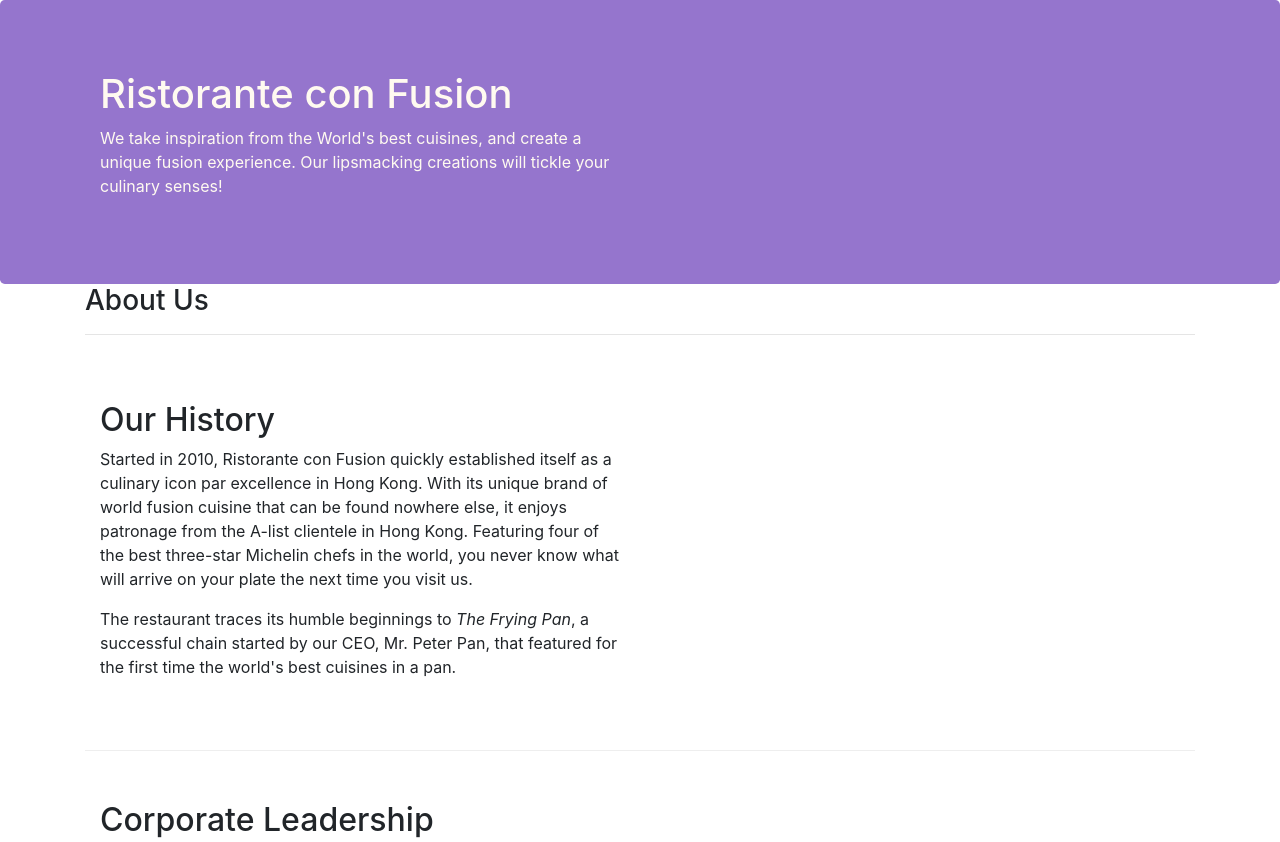
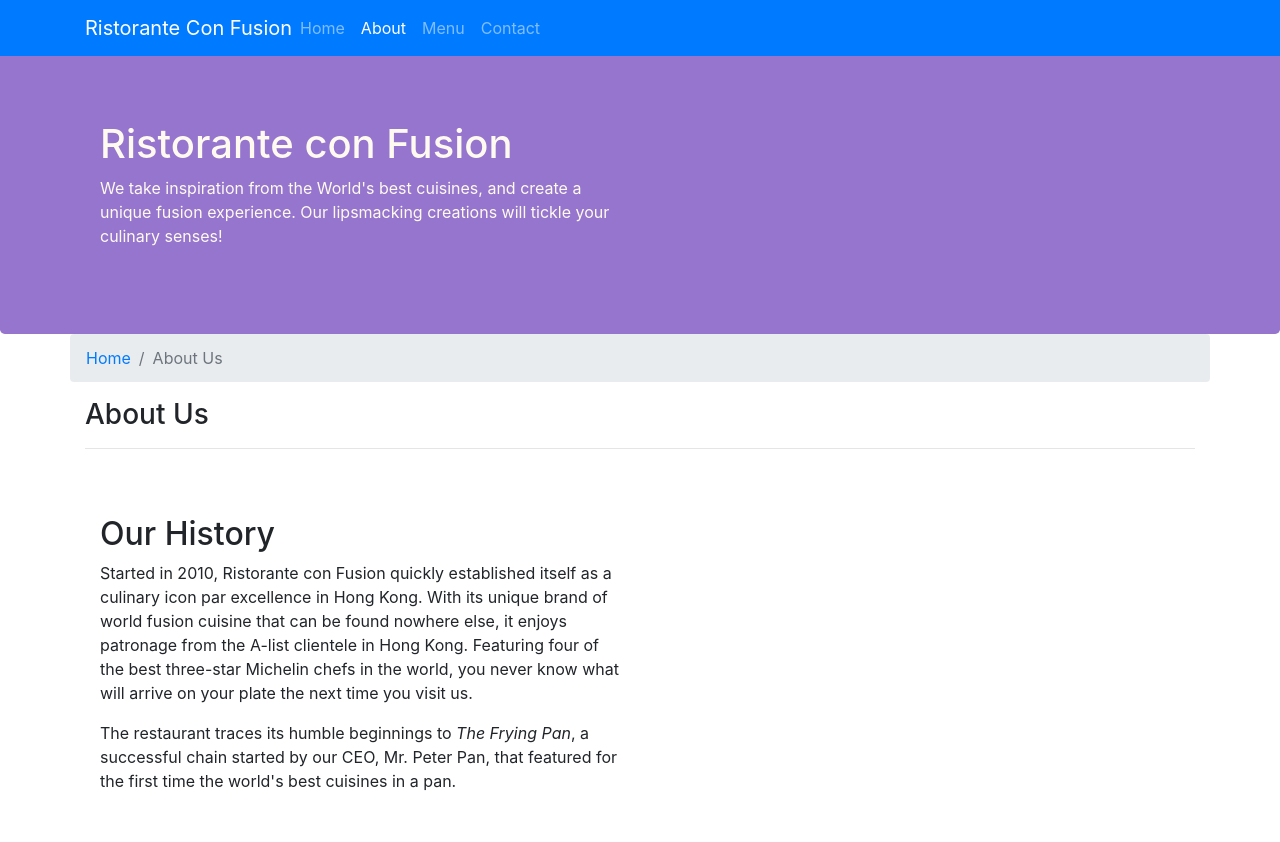
Before and after one commit to milandaviss/confusion_demo_website, a website: page aboutus.html in a window 1280 px wide. Shown: the top 842 px of the page. Drawn offline with nearby package versions, Linux system fonts and the light colour scheme.

Commit message:
navbar addition

```diff
--- a/aboutus.html
+++ b/aboutus.html
@@ -16,7 +16,23 @@
 </head>
 
 <body>
+        <nav class="navbar navbar-dark navbar-expand-sm bg-primary fixed-top">
+                <div class="container">
+                    <button class="navbar-toggler" type="button" data-toggle="collapse" data-target="#Navbar">
+                        <span class="navbar-toggler-icon"></span>
+                    </button>
+                    <a class="navbar-brand mr-auto" href="./index.html">Ristorante Con Fusion</a>
+                    <div class="collapse navbar-collapse" id="Navbar">
+                    <ul class="navbar-nav mr-auto">
+                        <li class="nav-item "><a class="nav-link" href="./index.html">Home</a></li>
+                        <li class="nav-item active"><a class="nav-link" href="#">About</a></li>
+                        <li class="nav-item"><a class="nav-link" href="#">Menu</a></li>
+                        <li class="nav-item"><a class="nav-link" href="#">Contact</a></li>
+                    </ul>
+                    </div>
+                </div>
 
+            </nav>
     <header class="jumbotron">
         <div class="container">
             <div class="row row-header">
@@ -32,6 +48,10 @@
 
     <div class="container">
         <div class="row">
+            <ol class="col-12 breadcrumb">
+                <li class="breadcrumb-item"><a href="./index.html">Home</a></li>
+                <li class="breadcrumb-item active">About Us</li>
+            </ol>
             <div class="col-12">
                <h3>About Us</h3>
                <hr>
@@ -71,7 +91,7 @@
                 <div class="col-4 offset-1 col-sm-2">
                     <h5>Links</h5>
                     <ul class="list-unstyled">
-                        <li><a href="#">Home</a></li>
+                        <li><a href="./index.html">Home</a></li>
                         <li><a href="#">About</a></li>
                         <li><a href="#">Menu</a></li>
                         <li><a href="#">Contact</a></li>
--- a/css/styles.css
+++ b/css/styles.css
@@ -26,3 +26,11 @@
     margin: 0px auto;
     color:#0f0f0f;
 }
+body{
+    z-index: 0;
+    padding: 50px 0px 0px 0px;
+
+}
+.navbar-dark{
+    background-color: #512da8;
+}
```
Also changed, not shown: index.html (+17 -1 lines).
